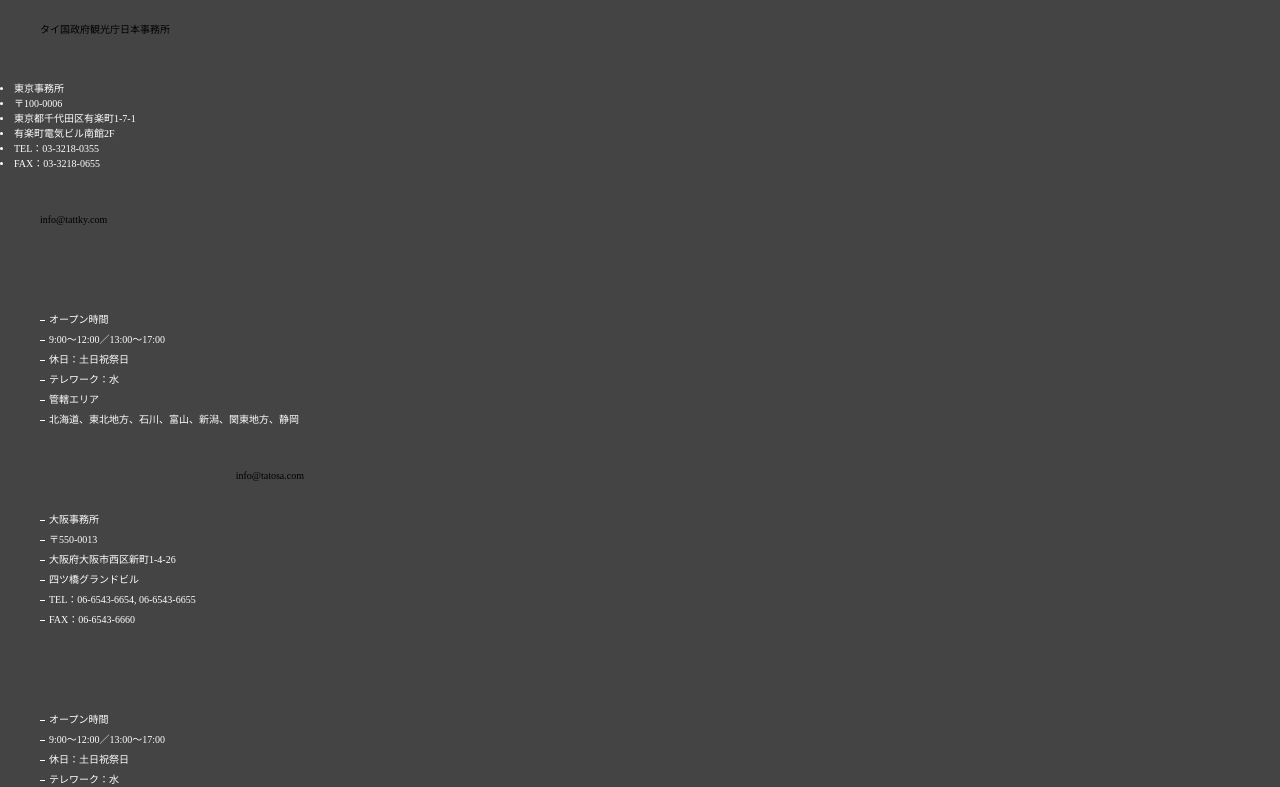
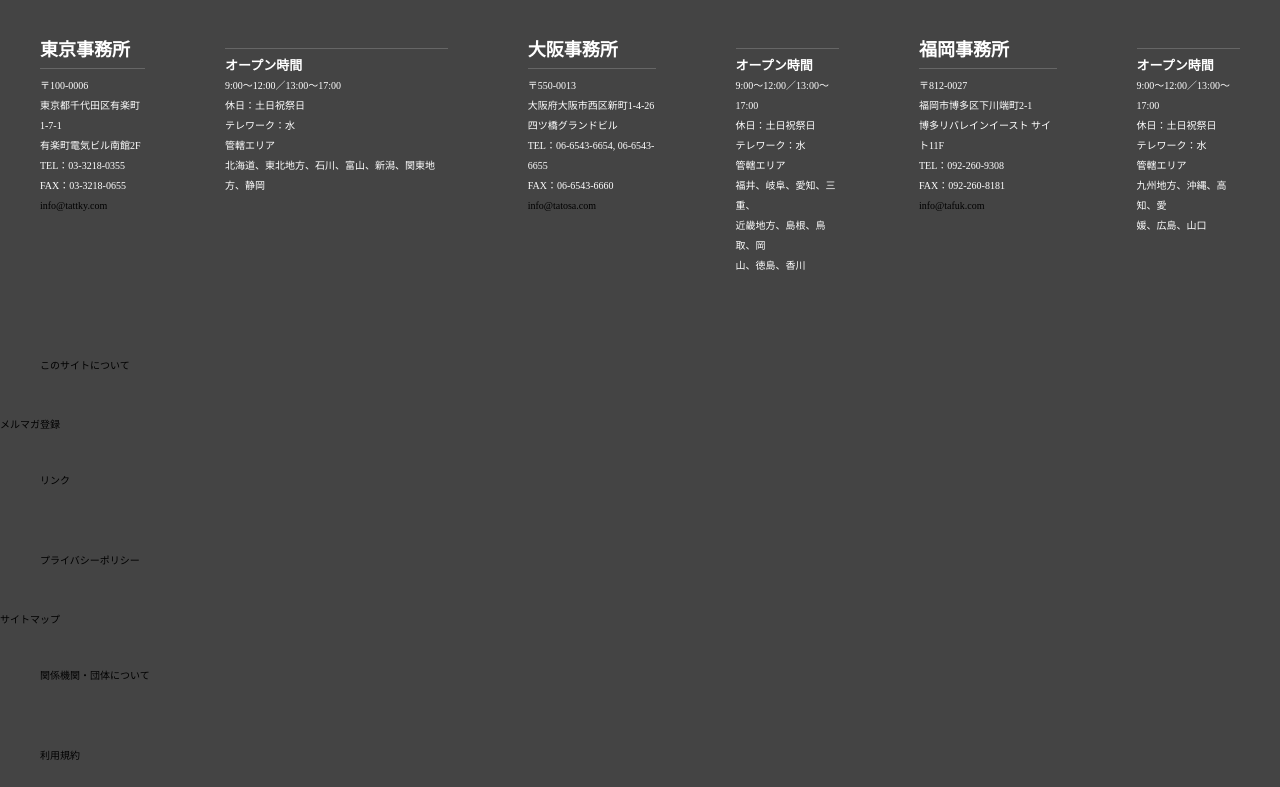
Before and after one commit to sreykeang/K, a website: page index.html in a window 1280 px wide. Shown: the part 2798-3585 px from the top of the page. Drawn offline with nearby package versions, Linux system fonts and the light colour scheme.

Commit message:
icon problem

```diff
--- a/index.html
+++ b/index.html
@@ -271,6 +271,7 @@
         <li>お寺巡り</li>
         <li>ビーチへ行こう！</li>
       </ul>
+
       <div class="icon-link">
         <a href="https://twitter.com/AmazingThaiJP">
           <img class="img-logo" src="img/12107622.png" alt="">
@@ -290,25 +291,29 @@
       </div>
     </div>
 
-  <div class="text">
-    <a href="https://www.thailandtravel.or.jp/tat/related/">タイ国政府観光庁日本事務所</a>
+    <div class="footer-company-text">
+      <a class="text" href="https://www.thailandtravel.or.jp/tat/related/">タイ国政府観光庁日本事務所</a>
     </div>
-  <div class="footer-link>
+
+  <div class="footer-companies">
+    <div class="footer-company">
       <ul class="text">
-      <li>東京事務所</li>
+        <li class="size">東京事務所</li>
         <li>〒100-0006</li>
         <li>東京都千代田区有楽町1-7-1</li>
         <li>有楽町電気ビル南館2F</li>
         <li>TEL：03-3218-0355</li>
         <li>FAX：03-3218-0655</li>
+        <li >
+          <a href="info@tattky.com">info@tattky.com</a>
+        </li>
       </ul>
-    <div class="text">
-        <a href="info@tattky.com">info@tattky.com</a>
     </div>
-  </div>
-  <div class="footer-link">
+
+    <div class="footer-company">
       <ul class="text">
-      <li>オープン時間</li>
+        <li class="size"></li>
+        <li class="small-size">オープン時間</li>
         <li>9:00～12:00／13:00～17:00</li>
         <li>休日：土日祝祭日</li>
         <li>テレワーク：水</li>
@@ -316,23 +321,24 @@
         <li>北海道、東北地方、石川、富山、新潟、関東地方、静岡</li>
       </ul>
     </div>
-  <div class="footer-link">
+    <div class="footer-company">
       <ul class="text">
-      <li>大阪事務所</li>
+        <li class="size">大阪事務所</li>
         <li>〒550-0013</li>
         <li>大阪府大阪市西区新町1-4-26</li>
         <li>四ツ橋グランドビル</li>
         <li>TEL：06-6543-6654, 06-6543-6655</li>
         <li>FAX：06-6543-6660</li>
+        <li>
+          <a href="info@tatosa.com">info@tatosa.com</a>
+        </li>
       </ul>
-    <div class="size">
-      <a href="info@tatosa.com">info@tatosa.com</a>
-    </div>
     </div>
 
-  <div class="footer-link">
+    <div class="footer-company">
       <ul class="text">
-      <li>オープン時間</li>
+        <li class="size"></li>
+        <li class="small-size">オープン時間</li>
         <li>9:00～12:00／13:00～17:00</li>
         <li>休日：土日祝祭日</li>
         <li>テレワーク：水</li>
@@ -342,23 +348,24 @@
         <li>山、徳島、香川</li>
       </ul>
     </div>
-  <div class="footer-link">
+    <div class="footer-company">
       <ul class="text">
-      <li>福岡事務所</li>
+        <li class="size">福岡事務所</li>
         <li>〒812-0027</li>
         <li>福岡市博多区下川端町2-1</li>
         <li>博多リバレインイースト サイト11F</li>
         <li>TEL：092-260-9308</li>
         <li>FAX：092-260-8181</li>
+        <li>
+          <a href="info@tatfuk.com">info@tafuk.com</a>
+        </li>
       </ul>
-    <div class="size">
-      <a href="info@tatfuk.com">info@tafuk.com</a>
-    </div>
     </div>
 
-  <div class="footer-link">
+    <div class="footer-company">
       <ul class="text">
-      <li>オープン時間</li>
+        <li class="size"></li>
+        <li class="small-size">オープン時間</li>
         <li>9:00～12:00／13:00～17:00</li>
         <li>休日：土日祝祭日</li>
         <li>テレワーク：水</li>
@@ -367,8 +374,10 @@
         <li>媛、広島、山口</li>
       </ul>
     </div>
+  </div>
+
   <div>
-    <ul class="footer-link">
+    <ul class="footer-company">
       <li class="text">
         <a href="https://www.thailandtravel.or.jp/tat/">このサイトについて</a>
       </li>
@@ -387,10 +396,11 @@
       <li class="text">
         <a href="https://www.thailandtravel.or.jp/tat/related/">関係機関・団体について</a>
       </li>
-    </ul>
       <li class="text">
         <a href="https://www.thailandtravel.or.jp/tat/disclaimer/">利用規約</a>
       </li>
+    </ul>
+    <div>
     <p>© Tourism Authority of Thailand. All rights reserved.</p>
     </div>
   </div>
--- a/sass/project/_toppage.scss
+++ b/sass/project/_toppage.scss
@@ -39,11 +39,35 @@
             }
         }
     }
+    .footer-company-text {
+        text-align: center;
+        .text {
+            color: white;
+            font-weight: bold;
+            font-size: large;
+        }
+        }
+    }
+    .footer-companies {
+        display: flex;
+    }
+    .footer-company {
+        .text {
+            list-style: none;
+        .small-size {
+            font-weight: bold;
+            font-size: small;
+        }
+        .size {
+            font-weight: bold;
+            font-size: large;
+        }
+    }
     .icon-link {
         display: flex;
         img {
-            width: 20px;
-            height: 20px;
+            width: 15px;
+            height:15px;
         }
     }
 }
```
Also changed, not shown: css/project/index.css, css/style.css, 2 other files. Lines whose indentation alone changed are shown as unchanged.
